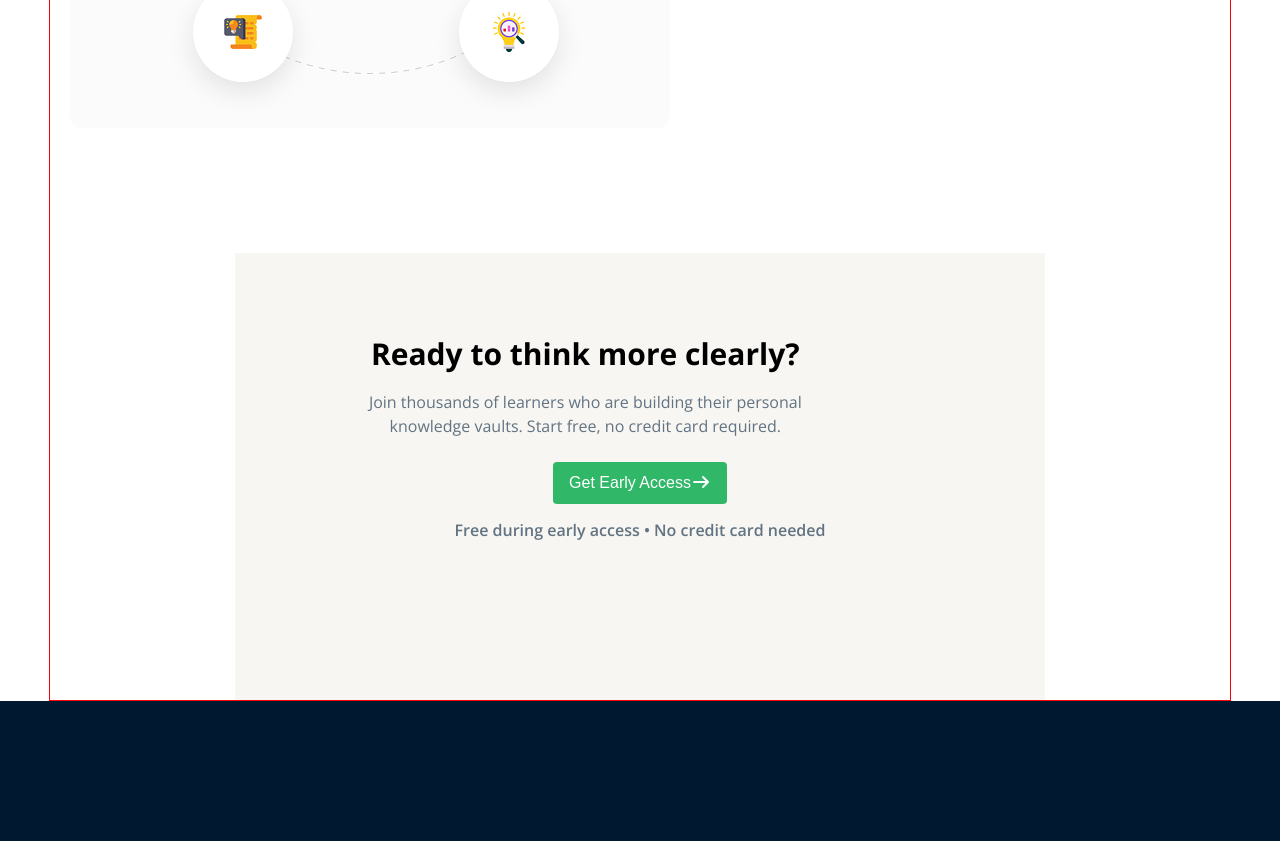
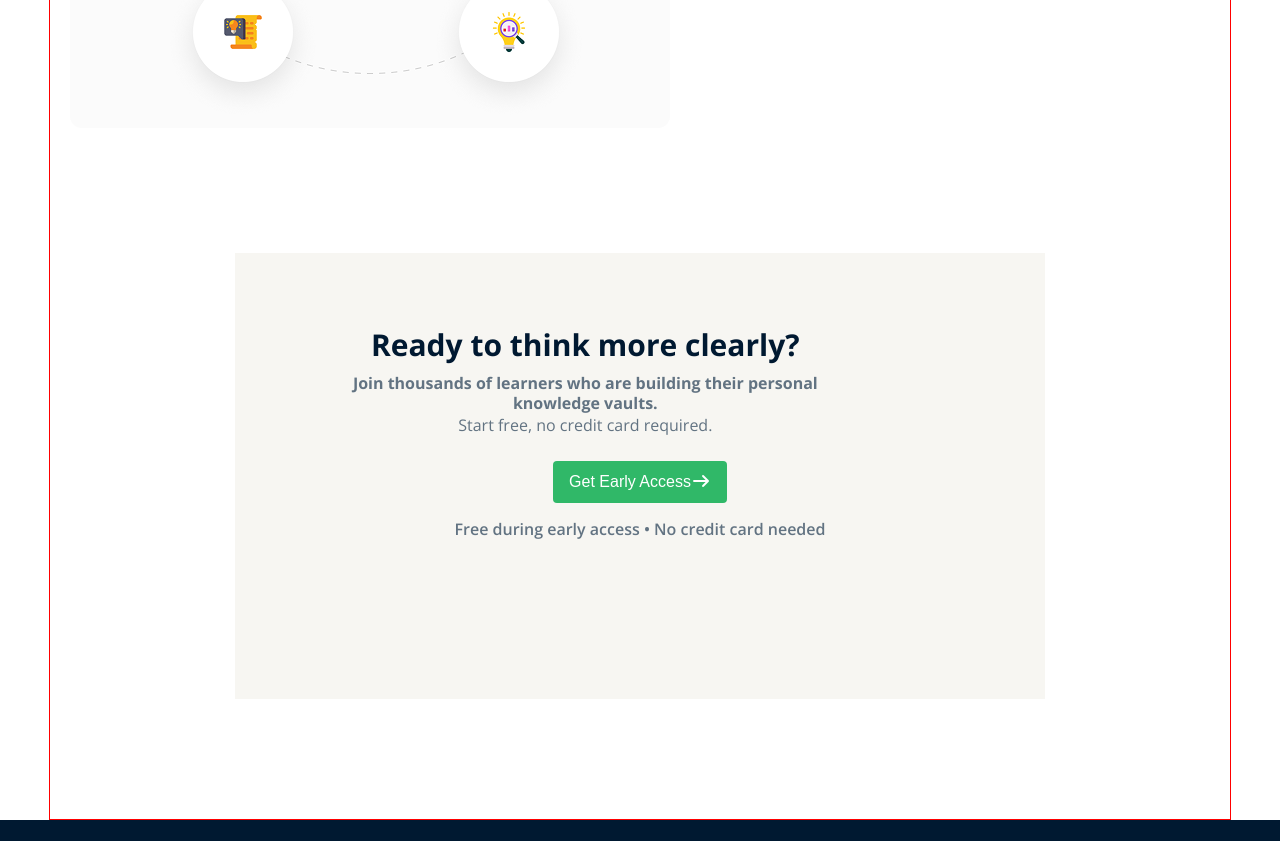
Before and after one commit to DebashishKar1/b13-A1, a plain HTML site: page index.html in a window 1280 px wide. Shown: the part 1720-2561 px from the top of the page. Drawn offline with nearby package versions, Linux system fonts and the light colour scheme.

Commit message:
html and css added successfully

```diff
--- a/index.html
+++ b/index.html
@@ -81,8 +81,8 @@
                 <p> A private space to store notes, links, and learning summaries — designed to <br>
                     help you think clearly, connect ideas, and turn learning into long-term knowledge.</p>
                 <div class="bton">
-                    <button class="row">Start Building Your Vault<span><i
-                                class="fa-solid fa-arrow-right"></i></span></button>
+                    <button class="row">Start Building Your Vault
+                        <span> <i class="fa-solid fa-arrow-right"></i></span></button>
                     <i class="fa-solid fa-play"></i>
                     <button class="bn"><i class="fa-solid fa-play"></i>See How It Works</button>
                 </div>
@@ -91,7 +91,7 @@
     </header>
 
 
-    <!--info section-->
+
     <main class="container">
         <section class="Structure_Does">
             <h2>Notes Don't Fail, Structure Does.</h2>
@@ -151,8 +151,8 @@
             <div class="Ready_To_Think-Container">
                 <div class="Section-heading">
                     <h2>Ready to think more clearly?</h2>
-                    <p>Join thousands of learners who are building their personal knowledge vaults.
-                       Start free, no credit card required.</p>
+                    <h3>Join thousands of learners who are building their personal knowledge vaults.</h3>
+                    <p>Start free, no credit card required.</p>
                 </div>
                 <div class="Ready_TO_Think-info">
                     <div class="info details">
--- a/style.css
+++ b/style.css
@@ -348,6 +348,7 @@ ul {
 
 #ReadyToThink {
  padding-top: 120px;
+ margin-bottom: 120px;
 }
 
 #ReadyToThink .Ready_To_Think-Container {
@@ -369,8 +370,25 @@ ul {
 .Section-heading h2 {
     font-size: 30px;
     margin-bottom: 16px;
+   line-height: 24px;
+   color: #001931;
 
 }
+
+.Section-heading h3 {
+    font-size: 16px;
+    line-height: 20px;
+    color: #627382;
+    text-align: center;
+    display: flex;
+    justify-content: center;
+    align-items: center;
+
+
+}
+
+
+
 
 .Section-heading p {
    font-size: 16px;
```
